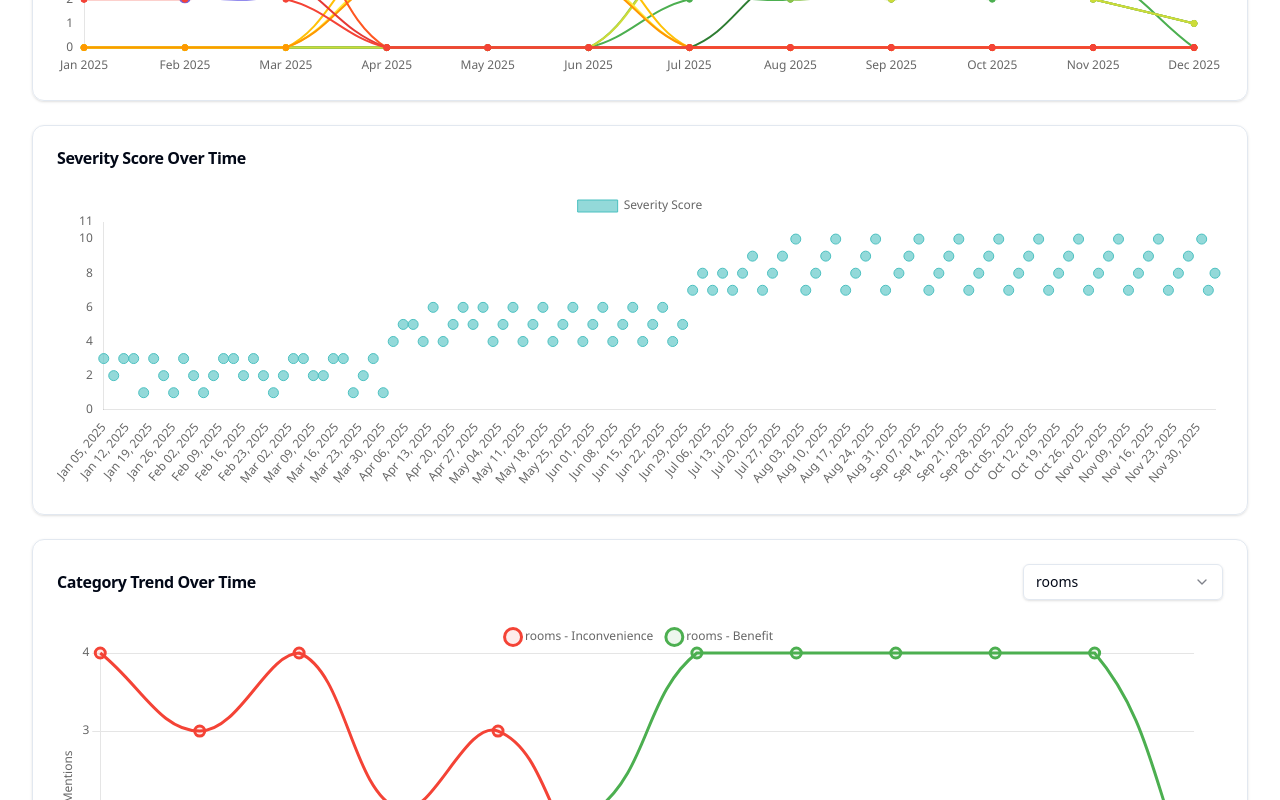
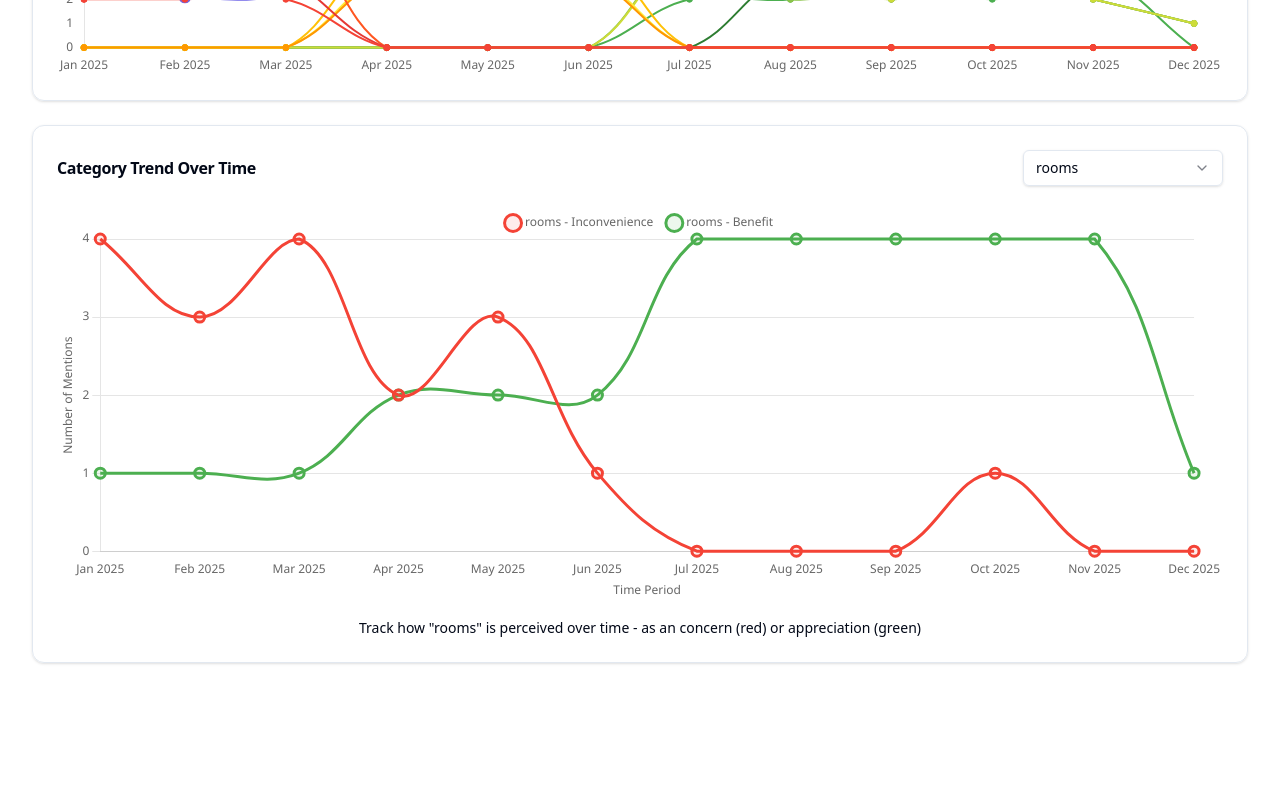
Before and after one commit to darsh-webdev/analytics-dashboard, a React (Vite) app: page /hotel/all in a window 1280 px wide. Shown: the part 2240-3040 px from the top of the page. After the commit the page ends 2935 px from the top, so only its background shows below. Built offline with nearby package versions, Linux system fonts and the light colour scheme.

Commit message:
update: Remove severity score scatter chart from Dashboard

```diff
--- a/src/components/Dashboard.tsx
+++ b/src/components/Dashboard.tsx
@@ -37,7 +37,7 @@ import {
 } from "chart.js";
 import "chartjs-adapter-date-fns";
 
-import { Bar, Doughnut, Line, Scatter } from "react-chartjs-2";
+import { Bar, Doughnut, Line } from "react-chartjs-2";
 import { Card, CardContent, CardHeader, CardTitle } from "@/components/ui/card";
 import { Button } from "@/components/ui/button";
 import {
@@ -124,13 +124,6 @@ function groupByCategory(data: Review[]) {
     acc[category] = (acc[category] || 0) + 1;
     return acc;
   }, {});
-}
-
-function severityByDate(data: Review[]) {
-  return data.map((review) => ({
-    x: review.date,
-    y: review.severityScore,
-  }));
 }
 
 function groupRatingTrendsByRange(reviews: Review[], range: DateRangeFilter) {
@@ -382,7 +375,7 @@ export default function Dashboard() {
     // ----------------------------------------
 
     return { labels, datasets };
-  }, [filteredData]);
+  }, [filteredData, dateRange]);
 
   const severityData = useMemo(() => {
     const selectedOTAs = otaFilter.includes("ALL")
@@ -495,22 +488,6 @@ export default function Dashboard() {
   const averageSeverity =
     filteredData.reduce((acc, review) => acc + review.severityScore, 0) /
     filteredData.length;
-
-  const scatterData = useMemo(
-    () => ({
-      datasets: [
-        {
-          label: "Severity Score",
-          data: severityByDate(filteredData),
-          backgroundColor: "rgba(75, 192, 192, 0.6)",
-          borderColor: "rgba(75, 192, 192, 1)",
-          pointRadius: 5,
-          pointHoverRadius: 7,
-        },
-      ],
-    }),
-    [filteredData]
-  );
 
   const categoryTrendData = useMemo(() => {
     const groupedByRange = groupCategoryTrendsByRange(
@@ -947,64 +924,6 @@ export default function Dashboard() {
           </Card>
 
           <Card>
-            <CardHeader>
-              <CardTitle>Severity Score Over Time</CardTitle>
-            </CardHeader>
-            <CardContent>
-              <div className="h-[300px]">
-                <Scatter
-                  data={scatterData}
-                  options={{
-                    responsive: true,
-                    maintainAspectRatio: false,
-                    plugins: {
-                      legend: {
-                        position: "top" as const,
-                      },
-                      tooltip: {
-                        callbacks: {
-                          title: (context) => {
-                            const date = new Date(context[0].parsed.x);
-                            return date.toLocaleDateString("en-US", {
-                              year: "numeric",
-                              month: "short",
-                              day: "numeric",
-                            });
-                          },
-                          label: (context) => {
-                            return `Severity Score: ${context.parsed.y}`;
-                          },
-                        },
-                      },
-                    },
-                    scales: {
-                      x: {
-                        type: "time" as const,
-                        time: {
-                          unit: "day",
-                          displayFormats: {
-                            day: "MMM dd, yyyy",
-                          },
-                        },
-                        grid: {
-                          display: false,
-                        },
-                      },
-                      y: {
-                        beginAtZero: true,
-                        max: 11,
-                        grid: {
-                          display: false,
-                        },
-                      },
-                    },
-                  }}
-                />
-              </div>
-            </CardContent>
-          </Card>
-
-          <Card>
             <CardHeader className="flex flex-row items-center justify-between space-y-0 pb-4">
               <CardTitle>Category Trend Over Time</CardTitle>
               <Select
```
